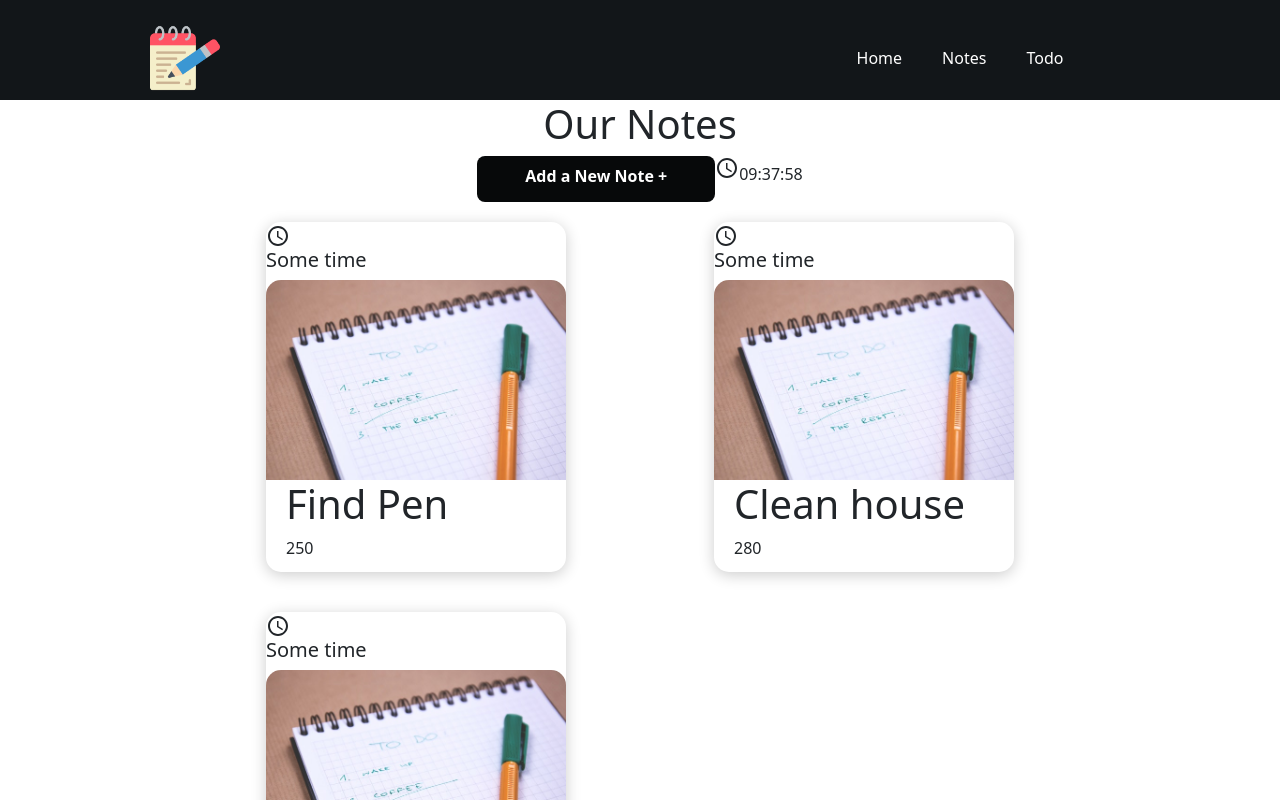
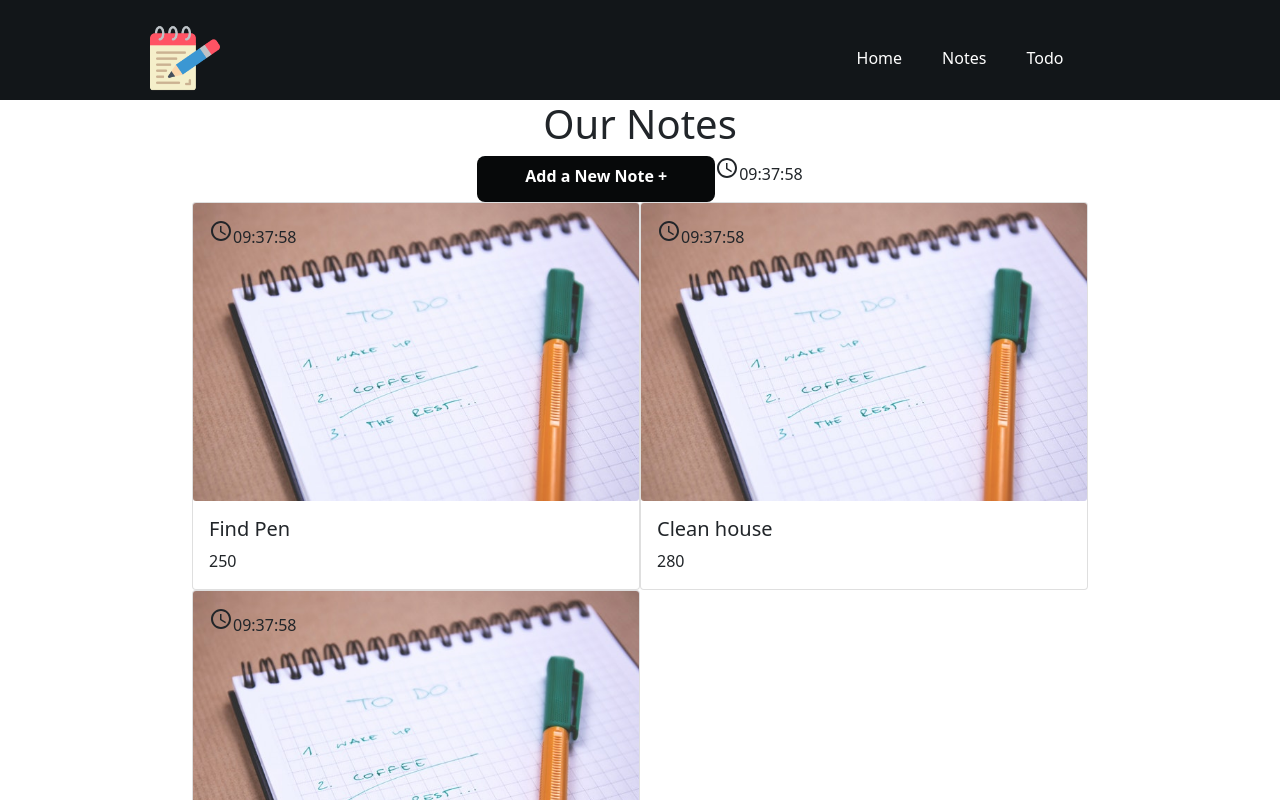
Before and after one commit to AnthonyAniobi/NotekeepingReactApp, a React (Create React App) app: page /todo in a window 1280 px wide. Shown: the top 800 px of the page. Built offline with nearby package versions, Linux system fonts and the light colour scheme.

Commit message:
use bootstrap on todo tile

```diff
--- a/src/components/AlarmClock.tsx
+++ b/src/components/AlarmClock.tsx
@@ -22,7 +22,7 @@ function AlarmClock() {
         <div style={{ display: "flex", flexDirection: 'row', alignItems: 'baseline' }}>
 
             <AccessTimeIcon />
-            <p>{currentTime}</p>
+            <p >{currentTime}</p>
         </div>
     )
 }
--- a/src/components/TodoTile.tsx
+++ b/src/components/TodoTile.tsx
@@ -1,20 +1,23 @@
 import React from 'react'
-import '../styles/Tile.css';
 import AccessTimeIcon from '@mui/icons-material/AccessTime';
+import { Card } from 'react-bootstrap';
+import AlarmClock from './AlarmClock';
 
 function TodoTile({ name, image, description }: { name: string, image: string, description: number }) {
     return (
-        <div className="tileItem">
-            <article className='overlayIcon'>
-                <AccessTimeIcon />
-                <h5>Some time</h5>
-            </article>
 
-            <div style={{ backgroundImage: `url(${image})` }}></div>
-            <h1>{name}</h1>
-            <p>{description}</p>
-
-        </div>
+        <Card>
+            <Card.Img src={image} />
+            <Card.ImgOverlay>
+                <AlarmClock />
+            </Card.ImgOverlay>
+            <Card.Body>
+                <Card.Title>{name}</Card.Title>
+                <Card.Text>
+                    {description}
+                </Card.Text>
+            </Card.Body>
+        </Card>
     )
 }
 
```
